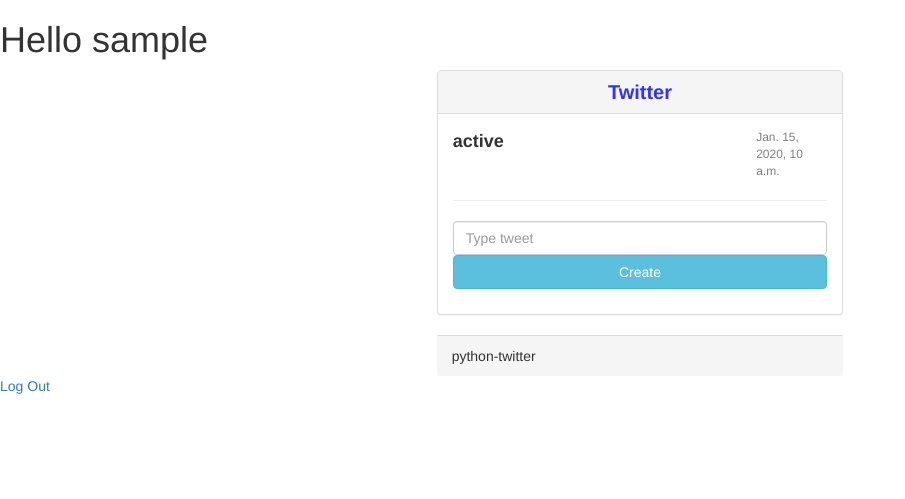
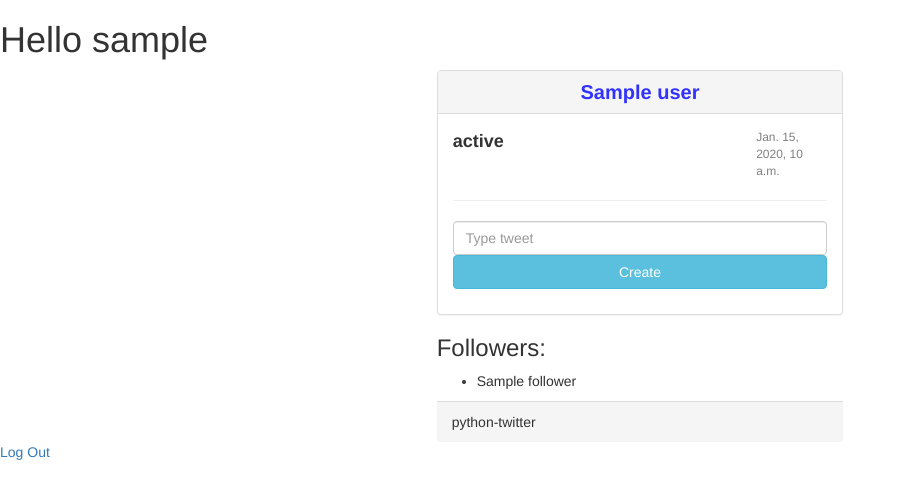
Before and after one commit to VorobiovKir/python-twitter, a Django app: template project/twitter_wall/templates/twitter_wall/index.html in a window 1280 px wide. Shown: the top 499 px of the page, without its empty margins (0-905 px from the left). Run offline with Django 3.2, Linux system fonts and the light colour scheme; a user stored in the database is signed in; tables that the repository leaves empty hold one stand-in row (values such as "Sample post"); the template is opened without the code that fills it: most values are stand-ins (such as "Sample title", 1, 10 or a date in 2020); some libraries are stand-ins or nearby versions.

Commit message:
homework

```diff
--- a/project/twitter_wall/templates/twitter_wall/index.html
+++ b/project/twitter_wall/templates/twitter_wall/index.html
@@ -36,7 +36,9 @@
         <div class="row">
             <div class="content col-sm-offset-4 col-sm-4">
                 <div class="panel panel-default">
-                    <div class="panel-heading"><h3 class="panel-title twit-head">Twitter</h3></div>
+                    <div class="panel-heading">
+                        <h3 class="panel-title twit-head">{{ tweets.user.name }}</h3>
+                    </div>
                     <div class="panel-body">
                         {% for tweet in tweets.tweets %}
                             <p class="row">
@@ -54,6 +56,12 @@
                         </p>
                     </div>
                 </div>
+                <h3>Followers: </h3>
+                <ul>
+                    {% for follower in tweets.followers %}
+                        <li>{{ follower.screen_name }}</li>
+                    {% endfor %}
+                </ul>
                 <div class="panel-footer">python-twitter</div>
             </div>
         </div>
```
Also changed, not shown: project/twitter_wall/views.py (+30 -35 lines).
